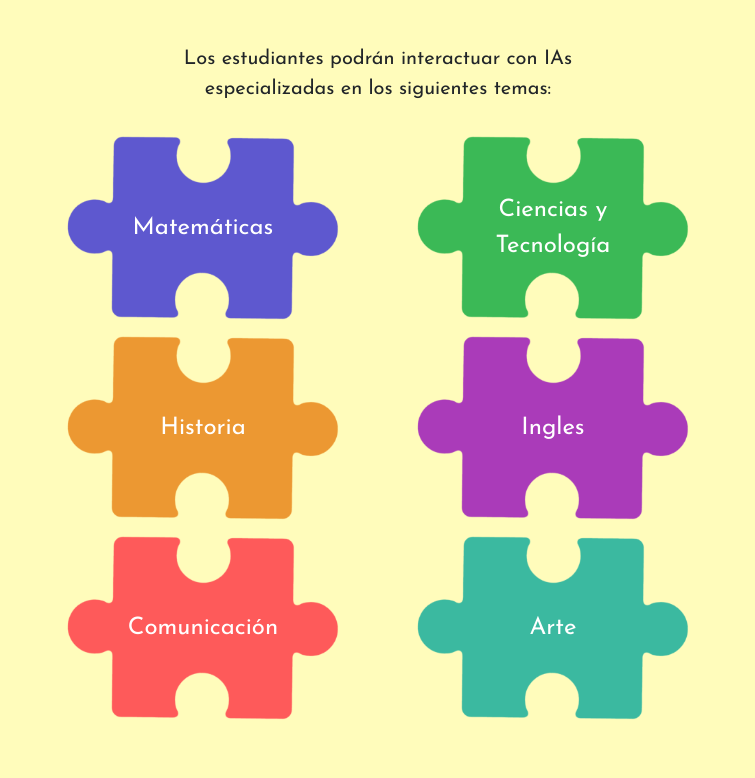
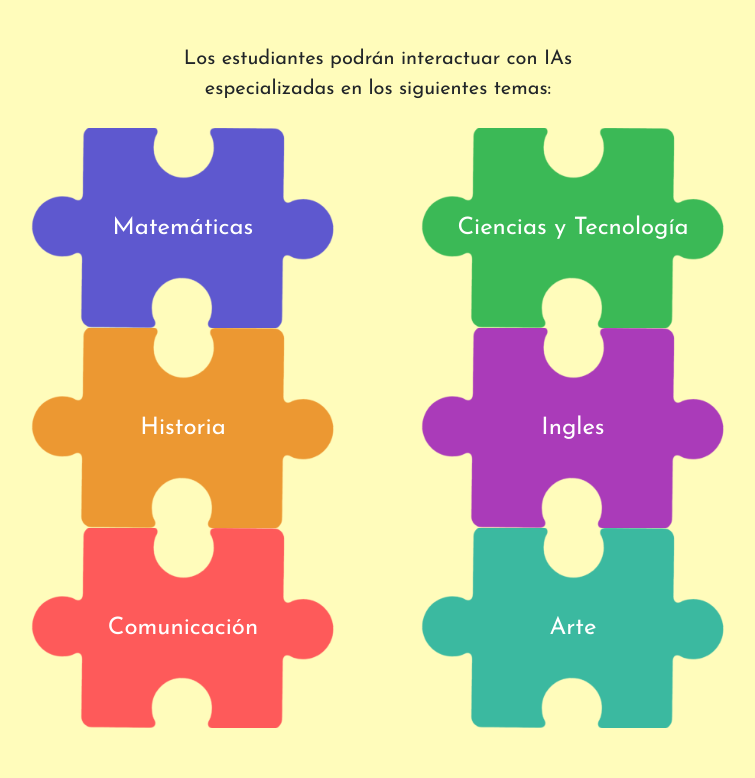
Before and after one commit to nuevo637/P-gina-EstudIA, a React (Create React App) app in the folder estudia/: page / in a window 1280 px wide. Shown: the part 1250-2028 px from the top of the page, without its empty margins (262-1017 px from the left). Built offline with nearby package versions, Linux system fonts and the light colour scheme; a web font is replaced by a local one.

Commit message:
Producción3

```diff
--- a/estudia/src/components/acerca/Acerca.js
+++ b/estudia/src/components/acerca/Acerca.js
@@ -31,9 +31,10 @@ export const Acerca = () => {
         Los estudiantes podrán interactuar con IAs especializadas en los siguientes temas:
         </p>
 
-        <div className='container' style={{maxWidth: '700px'}}>
+        <div className='container-fluid' style={{ maxWidth: '100%', minHeight: '800px'  }}>
+          <div className='container'>
             <div className='row' style={{ height: '200px' }}>
-            <div className='col d-flex align-items-center justify-content-center'
+              <div className='col-12 col-md-6 d-flex align-items-center justify-content-center'
                 style={{
                   backgroundImage: `url(${img1})`,
                   backgroundSize: 'cover',
@@ -43,7 +44,7 @@ export const Acerca = () => {
               >
                 <p className='text-center mb-0 fs-4 text-white'>Matemáticas</p>
               </div>
-            <div className='col d-flex align-items-center justify-content-center'
+              <div className='col-12 col-md-6 d-flex align-items-center justify-content-center'
                 style={{
                   backgroundImage: `url(${img2})`,
                   backgroundSize: 'cover',
@@ -51,12 +52,12 @@ export const Acerca = () => {
                   height: '200px'
                 }}
               >
-              <p className='text-center mb-0 fs-4 text-white mx-5 px-5'>Ciencias y Tecnología</p>
+                <p className='text-center mb-0 fs-4 text-white px-3'>Ciencias y Tecnología</p>
               </div>
             </div>
 
             <div className='row' style={{ height: '200px' }}>
-            <div className='col d-flex align-items-center justify-content-center'
+              <div className='col-12 col-md-6 d-flex align-items-center justify-content-center'
                 style={{
                   backgroundImage: `url(${img3})`,
                   backgroundSize: 'cover',
@@ -66,7 +67,7 @@ export const Acerca = () => {
               >
                 <p className='text-center mb-0 fs-4 text-white'>Historia</p>
               </div>
-            <div className='col d-flex align-items-center justify-content-center'
+              <div className='col-12 col-md-6 d-flex align-items-center justify-content-center'
                 style={{
                   backgroundImage: `url(${img4})`,
                   backgroundSize: 'cover',
@@ -79,7 +80,7 @@ export const Acerca = () => {
             </div>
 
             <div className='row' style={{ height: '200px' }}>
-          <div className='col d-flex align-items-center justify-content-center'
+              <div className='col-12 col-md-6 d-flex align-items-center justify-content-center'
                 style={{
                   backgroundImage: `url(${img5})`,
                   backgroundSize: 'cover',
@@ -89,7 +90,7 @@ export const Acerca = () => {
               >
                 <p className='text-center mb-0 fs-4 text-white'>Comunicación</p>
               </div>
-            <div className='col d-flex align-items-center justify-content-center'
+              <div className='col-12 col-md-6 d-flex align-items-center justify-content-center'
                 style={{
                   backgroundImage: `url(${img6})`,
                   backgroundSize: 'cover',
@@ -98,6 +99,7 @@ export const Acerca = () => {
                 }}
               >
                 <p className='text-center mb-0 fs-4 text-white'>Arte</p>
+              </div>
             </div>
           </div>
         </div>
```
Lines whose indentation alone changed are shown as unchanged.
